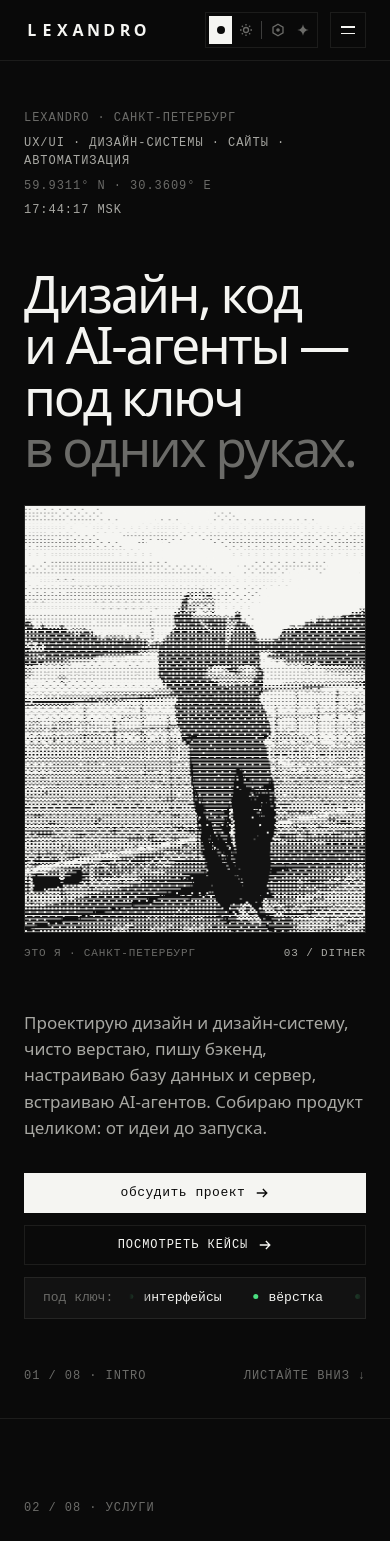
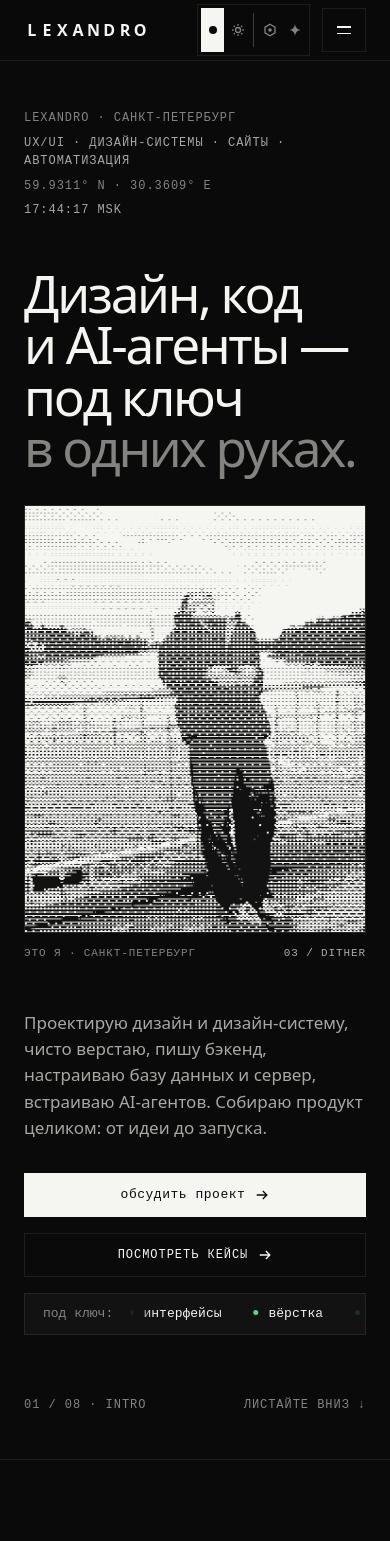
Before and after one commit to lexandro-design/portfolio, a Next.js app: page / in a window 390 px wide. Shown: the top 1541 px of the page. Built offline with nearby package versions, Linux system fonts and the light colour scheme; a web font is replaced by a local one.

Commit message:
Отступы и читаемость: контакты на планшете, зоны нажатия 44 px на телефоне, мелкий серый текст до контраста AA

```diff
--- a/src/app/tokens.css
+++ b/src/app/tokens.css
@@ -12,7 +12,7 @@
   --bg-subtle: #1a1a1a;
   --fg-primary: #f5f5f2;
   --fg-secondary: #a8a8a3;
-  --fg-tertiary: #6b6b68;
+  --fg-tertiary: #83837f;
   --border-hair: rgb(245 245 242 / 0.08);
   --border-hover: rgb(245 245 242 / 0.22);
   --signal-live: #4ade80;
@@ -30,7 +30,7 @@
   --bg-subtle: #e2dfd3;
   --fg-primary: #14140f;
   --fg-secondary: #57564e;
-  --fg-tertiary: #8b897f;
+  --fg-tertiary: #6b695f;
   --border-hair: rgb(20 20 15 / 0.1);
   --border-hover: rgb(20 20 15 / 0.28);
   --signal-live: #1f8a4c;
--- a/src/components/home/Contact/Brief/Brief.module.css
+++ b/src/components/home/Contact/Brief/Brief.module.css
@@ -318,6 +318,10 @@
   .actions {
     grid-template-columns: 1fr;
   }
+
+  .seg button {
+    min-block-size: 44px;
+  }
 }
 
 @media (prefers-reduced-motion: reduce) {
--- a/src/components/home/Contact/Contact.module.css
+++ b/src/components/home/Contact/Contact.module.css
@@ -155,6 +155,17 @@
   background: var(--signal-live);
 }
 
+/* Планшет: Telegram на всю ширину, почта и заявка парой ниже, иначе адрес режется */
+@media (max-width: 1023px) {
+  .ways {
+    grid-template-columns: repeat(2, minmax(0, 1fr));
+  }
+
+  .way[data-main] {
+    grid-column: 1 / -1;
+  }
+}
+
 @media (max-width: 767px) {
   .title {
     margin-block: var(--space-lg) var(--space-xl);
--- a/src/components/home/Hero/Hero.module.css
+++ b/src/components/home/Hero/Hero.module.css
@@ -78,7 +78,7 @@
 
 .actions {
   display: grid;
-  gap: 12px;
+  gap: var(--space-sm);
   min-inline-size: 0;
 }
 
@@ -86,7 +86,7 @@
   display: flex;
   flex-wrap: wrap;
   justify-content: end;
-  gap: 12px;
+  gap: var(--space-sm);
 }
 
 .scroll {
@@ -162,6 +162,15 @@
   .buttons > * {
     flex: 1 1 auto;
   }
+
+  .foot {
+    align-items: center;
+  }
+
+  .scroll {
+    min-block-size: 44px;
+    align-items: center;
+  }
 }
 
 /* Тема Космос: вместо фото шар на общем холсте, его место задаёт блок data-moon.
--- a/src/components/home/System/System.module.css
+++ b/src/components/home/System/System.module.css
@@ -1,5 +1,5 @@
 .intro {
-  max-inline-size: 44em;
+  max-inline-size: 38em;
   font-size: var(--type-body-lg);
   line-height: 1.6;
   color: var(--fg-secondary);
--- a/src/components/layout/MobileMenu/MobileMenu.module.css
+++ b/src/components/layout/MobileMenu/MobileMenu.module.css
@@ -2,26 +2,26 @@
 .close {
   position: relative;
   display: none;
-  inline-size: 36px;
-  block-size: 36px;
+  inline-size: 44px;
+  block-size: 44px;
   border: 1px solid var(--border-hair);
 }
 
 .trigger span,
 .close span {
   position: absolute;
-  inset-inline: 10px;
+  inset-inline: 14px;
   block-size: 1.5px;
   background: currentColor;
   transition: transform var(--dur-base) var(--ease-out-expo);
 }
 
 .trigger span:first-child {
-  inset-block-start: 13px;
+  inset-block-start: 17px;
 }
 
 .trigger span:last-child {
-  inset-block-end: 13px;
+  inset-block-end: 17px;
 }
 
 .trigger:hover span:first-child {
--- a/src/components/layout/Nav/Logo/Logo.module.css
+++ b/src/components/layout/Nav/Logo/Logo.module.css
@@ -1,5 +1,7 @@
 .logo {
   display: inline-flex;
+  align-items: center;
+  min-block-size: 44px;
   font-family: var(--font-display);
   font-size: 19px;
   font-weight: 800;
--- a/src/components/layout/ThemeSwitch/ThemeSwitch.module.css
+++ b/src/components/layout/ThemeSwitch/ThemeSwitch.module.css
@@ -42,8 +42,8 @@
 
 @media (max-width: 767px) {
   .option {
-    inline-size: 28px;
-    block-size: 28px;
+    inline-size: 32px;
+    block-size: 44px;
   }
 }
 
--- a/src/components/ui/Button/Button.module.css
+++ b/src/components/ui/Button/Button.module.css
@@ -53,6 +53,17 @@
   border-block-end-color: var(--fg-primary);
 }
 
+@media (max-width: 767px) {
+  .button {
+    min-block-size: 44px;
+  }
+
+  .button[data-variant='text'] {
+    min-block-size: 44px;
+    padding-block: 0 6px;
+  }
+}
+
 .arrow {
   display: inline-flex;
   transition: transform var(--dur-base) var(--ease-out-expo);
```
